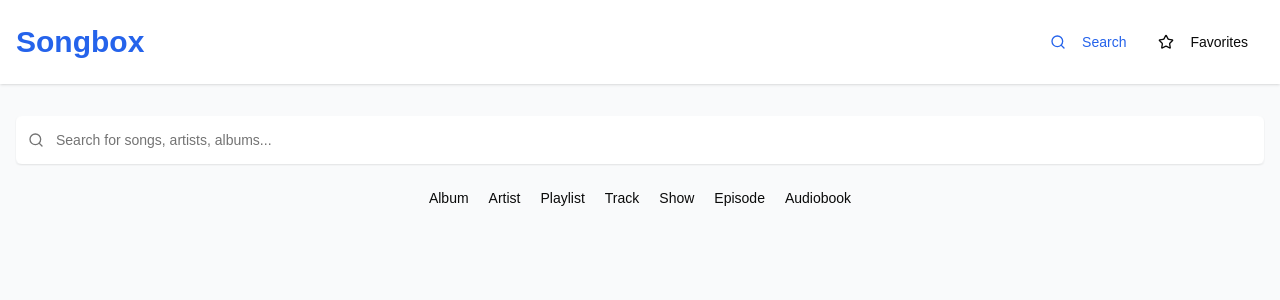
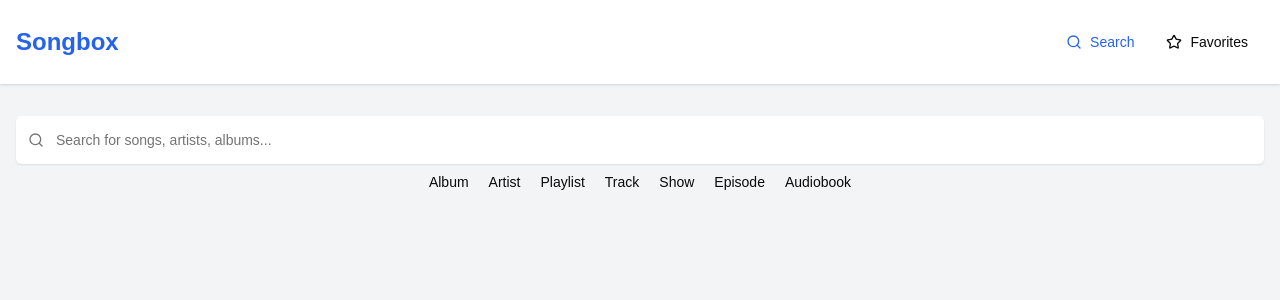
Before and after one commit to birzgalisn/songbox, a Next.js app: page / in a window 1280 px wide. Shown: the top 300 px of the page. Built offline with nearby package versions, Linux system fonts and the light colour scheme.

Commit message:
feat: implement sticky search

```diff
--- a/src/app/layout.tsx
+++ b/src/app/layout.tsx
@@ -16,7 +16,7 @@ export default function RootLayout({
 }>) {
   return (
     <html lang="en">
-      <body className="group min-h-dvh bg-gray-50 antialiased">
+      <body className="group min-h-dvh bg-gray-100 antialiased">
         <Providers>
           <Header />
           <main className="container mx-auto px-4 py-8">{children}</main>
--- a/src/app/page.tsx
+++ b/src/app/page.tsx
@@ -18,7 +18,7 @@ export default async function HomePage({
 
   return (
     <section className="flex flex-col gap-8">
-      <div className="flex flex-col gap-4">
+      <div className="sticky top-4 z-10 flex flex-col bg-gray-100 before:absolute before:inset-x-0 before:-top-8 before:h-8 before:bg-gray-100">
         <SearchLoader />
         <FiltersLoader />
       </div>
--- a/src/components/header.tsx
+++ b/src/components/header.tsx
@@ -3,13 +3,13 @@ import HeaderLinkWithSuspense from '@/components/header-link';
 
 export default function Header() {
   return (
-    <header className="bg-white shadow">
+    <header className="relative top-0 z-20 bg-white shadow">
       <div className="container mx-auto flex items-center justify-between px-4 py-6">
-        <h1 className="text-3xl font-semibold text-blue-600">Songbox</h1>
+        <h1 className="text-2xl font-semibold text-blue-600">Songbox</h1>
 
         <nav className="flex justify-end">
           <HeaderLinkWithSuspense variant="ghost" href="/" aria-label="Search">
-            <Search className="size-5 sm:mr-2" aria-hidden="true" />
+            <Search className="size-5" aria-hidden="true" />
             <span className="hidden sm:block">Search</span>
           </HeaderLinkWithSuspense>
 
@@ -18,7 +18,7 @@ export default function Header() {
             href="/favorites"
             aria-label="Favorites"
           >
-            <Star className="size-5 sm:mr-2" aria-hidden="true" />
+            <Star className="size-5" aria-hidden="true" />
             <span className="hidden sm:block">Favorites</span>
           </HeaderLinkWithSuspense>
         </nav>
```
